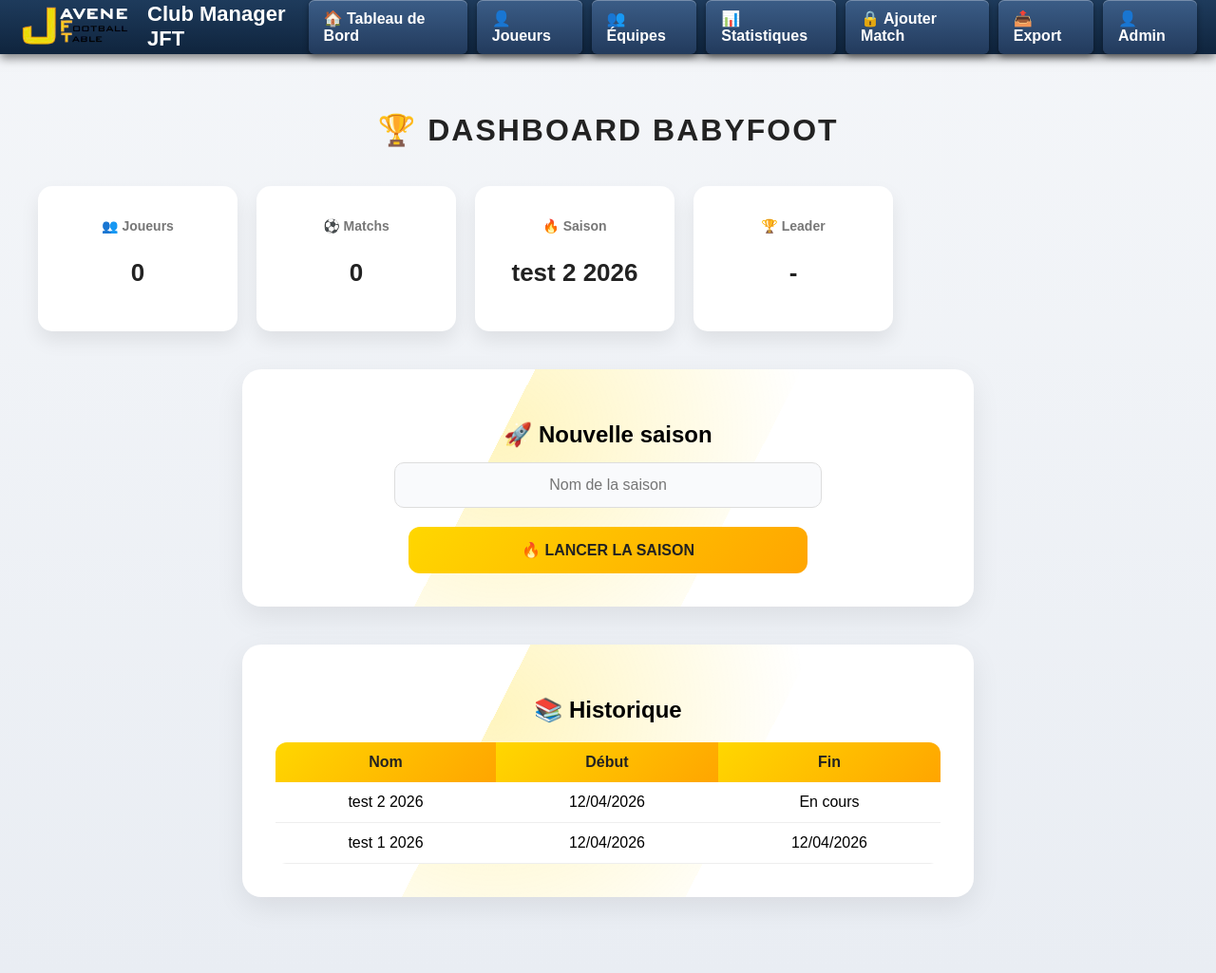
After one commit to yoann-chaperon/babyfoot-jft, a Flask app: page /admin/season in a window 1280 px wide. The commit adds this page. Shown: the whole page at 95% size. Run offline with Flask 3, Linux system fonts and the light colour scheme; some libraries are stand-ins or nearby versions.

Commit message:
ajouter admin_season

```diff
--- a/app.py
+++ b/app.py
@@ -88,7 +88,25 @@
     description = db.Column(db.String(100))
     joueur = db.relationship("Player")
 
+class Season(db.Model):
+    id = db.Column(db.Integer, primary_key=True)
+    name = db.Column(db.String(100))
+    date_start = db.Column(db.DateTime)
+    date_end = db.Column(db.DateTime, nullable=True)
+    active = db.Column(db.Boolean, default=True)
 
+
+class PlayerSeasonStats(db.Model):
+    id = db.Column(db.Integer, primary_key=True)
+    player_id = db.Column(db.Integer)
+    season_id = db.Column(db.Integer)
+
+    duel = db.Column(db.Integer, default=0)
+    goal = db.Column(db.Integer, default=0)
+    wins = db.Column(db.Integer, default=0)
+    losses = db.Column(db.Integer, default=0)
+    matches = db.Column(db.Integer, default=0)
+    elo = db.Column(db.Integer, default=1000)
 # créer la table si elle n'existe pas
 with app.app_context():
     db.create_all()
@@ -1321,6 +1339,64 @@
 
     return redirect(url_for('admin_chbb'))
 
+# ANCHOR admin season
+@app.route("/admin/season")
+def admin_season():
+    seasons = Season.query.order_by(Season.date_start.desc()).all()
+    current = Season.query.filter_by(active=True).first()
+
+    return render_template(
+        "admin_season.html",
+        seasons=seasons,
+        current_season=current
+    )
+
+# ANCHOR admin new season
+@app.route("/admin/season/new", methods=["POST"])
+def new_season():
+
+    from datetime import datetime
+
+    current = Season.query.filter_by(active=True).first()
+
+    if current:
+        current.active = False
+        current.date_end = datetime.now()
+
+    # sauvegarde stats ici (tu peux brancher PlayerSeasonStats)
+
+    # reset joueurs
+    players = Player.query.all()
+    for p in Player.query.all():
+
+        # RESET STATS
+        p.duel = 0
+        p.goal = 0
+        p.goal_won = 0
+
+        # 🔥 MATCHS
+        p.matches = 0
+        p.matches_duel = 0
+        p.matches_goal = 0
+
+        # 🔥 RESULTATS
+        p.wins = 0
+        p.losses = 0
+
+        # 🔥 ELO
+        p.elo = 1000
+
+    # nouvelle saison
+    new = Season(
+        name=request.form.get("name"),
+        date_start=datetime.now(),
+        active=True
+    )
+
+    db.session.add(new)
+    db.session.commit()
+
+    return redirect("/admin/season")
 
 # ANCHOR no cache
 @app.after_request
--- /dev/null
+++ b/static/css/admin_season.css
@@ -0,0 +1,307 @@
+/* ============================= */
+/* GLOBAL */
+/* ============================= */
+body {
+    background: linear-gradient(180deg, #f4f6f9, #e9edf3);
+    margin: 0;
+    font-family: 'Poppins', sans-serif;
+    color: #222;
+}
+
+/* ============================= */
+/* CONTAINER */
+/* ============================= */
+.admin-container {
+    max-width: 1200px;
+    min-height: 100vh;
+    margin: auto;
+    padding: 40px 20px;
+}
+
+/* ============================= */
+/* TITRES */
+/* ============================= *//* ============================= */
+/* GRID DASHBOARD */
+/* ============================= */
+.dashboard-grid {
+    display: grid;
+    grid-template-columns: repeat(auto-fit, minmax(180px, 1fr));
+    gap: 20px;
+    width: 100%;
+    max-width: 900px;
+    margin-bottom: 40px;
+}
+
+/* ============================= */
+/* STAT CARD */
+/* ============================= */
+.stat-card {
+    background: #fff;
+    border-radius: 15px;
+    padding: 20px;
+
+    text-align: center;
+
+    box-shadow: 0 10px 20px rgba(0,0,0,0.08);
+
+    transition: 0.3s;
+    position: relative;
+    overflow: hidden;
+}
+
+/* glow subtil */
+.stat-card::before {
+    content: "";
+    position: absolute;
+    inset: 0;
+    background: radial-gradient(circle at top,
+        rgba(255,215,0,0.25),
+        transparent 70%);
+    opacity: 0;
+    transition: 0.4s;
+}
+
+/* hover */
+.stat-card:hover::before {
+    opacity: 1;
+}
+
+.stat-card:hover {
+    transform: translateY(-5px) scale(1.03);
+}
+
+/* texte */
+.stat-card h3 {
+    font-size: 14px;
+    color: #777;
+    margin-bottom: 10px;
+}
+
+.stat-card p {
+    font-size: 26px;
+    font-weight: bold;
+    color: #222;
+}
+
+/* ============================= */
+/* ANIMATION APPARITION */
+/* ============================= */
+.fut-card, .stat-card {
+    animation: fadeUp 0.6s ease;
+}
+
+@keyframes fadeUp {
+    from {
+        opacity: 0;
+        transform: translateY(20px);
+    }
+    to {
+        opacity: 1;
+        transform: translateY(0);
+    }
+}
+.admin-container h1 {
+    text-align: center;
+    font-size: 32px;
+    margin-bottom: 40px;
+    text-transform: uppercase;
+    letter-spacing: 2px;
+    color: #222;
+}
+
+.admin-container h2 {
+    margin-bottom: 15px;
+    text-align: center;
+}
+
+/* ============================= */
+/* CARD FUT LIGHT */
+/* ============================= */
+.fut-card {
+    position: relative;
+    width: 100%;
+    max-width: 700px;
+    margin: 20px auto 40px auto;
+
+    padding: 35px;
+
+    background: #ffffff;
+    border-radius: 20px;
+
+    box-shadow: 0 10px 30px rgba(0, 0, 0, 0.08);
+    overflow: hidden;
+    text-align: center;
+}
+
+/* ============================= */
+/* GLOW DOUX */
+/* ============================= */
+.fut-card::before {
+    content: "";
+    position: absolute;
+    inset: 0;
+
+    background: radial-gradient(circle at top,
+            rgba(255, 215, 0, 0.25),
+            transparent 70%);
+
+    animation: glowMove 8s linear infinite;
+    z-index: 1;
+}
+
+/* ============================= */
+/* REFLET FUT */
+/* ============================= */
+.fut-card::after {
+    content: "";
+    position: absolute;
+    inset: 0;
+
+    background: linear-gradient(120deg,
+            transparent 40%,
+            rgba(255, 255, 255, 0.6),
+            transparent 70%);
+
+    opacity: 0;
+    transition: 0.4s;
+    z-index: 2;
+}
+
+.fut-card:hover::after {
+    opacity: 1;
+}
+
+/* ============================= */
+/* ANIMATION */
+/* ============================= */
+@keyframes glowMove {
+    0% {
+        transform: rotate(0deg);
+    }
+
+    100% {
+        transform: rotate(360deg);
+    }
+}
+
+/* ============================= */
+/* CONTENU AU-DESSUS */
+/* ============================= */
+.fut-card>* {
+    position: relative;
+    z-index: 3;
+}
+
+/* ============================= */
+/* SAISON */
+/* ============================= */
+.season-current {
+    font-size: 18px;
+}
+
+/* ============================= */
+/* FORMULAIRE */
+/* ============================= */
+.season-form {
+    display: flex;
+    flex-direction: column;
+    gap: 20px;
+    align-items: center;
+}
+
+/* INPUT */
+/* ============================= */
+.season-form input {
+    width: 100%;
+    max-width: 420px;
+
+    padding: 14px;
+    border-radius: 10px;
+    border: 1px solid #ddd;
+
+    background: #f9fafc;
+    color: #222;
+    font-size: 16px;
+    text-align: center;
+
+    transition: 0.3s;
+}
+
+.season-form input:focus {
+    outline: none;
+    border-color: gold;
+    box-shadow: 0 0 10px rgba(255, 215, 0, 0.4);
+}
+
+/* ============================= */
+/* BOUTON FUT */
+/* ============================= */
+.btn-fut {
+    width: 100%;
+    max-width: 420px;
+
+    padding: 15px;
+    border-radius: 12px;
+    border: none;
+
+    background: linear-gradient(135deg, gold, orange);
+    color: #222;
+
+    font-weight: bold;
+    font-size: 16px;
+    cursor: pointer;
+
+    text-transform: uppercase;
+    transition: 0.3s;
+}
+
+/* HOVER */
+.btn-fut:hover {
+    transform: scale(1.05);
+    box-shadow: 0 5px 20px rgba(255, 215, 0, 0.4);
+}
+
+/* ============================= */
+/* TABLE */
+/* ============================= */
+.admin-table {
+    width: 100%;
+    border-collapse: collapse;
+    margin-top: 20px;
+
+    background: #fff;
+    border-radius: 12px;
+    overflow: hidden;
+}
+
+/* HEADER */
+.admin-table th {
+    background: linear-gradient(135deg, gold, orange);
+    color: #222;
+    padding: 12px;
+}
+
+/* CELLULES */
+.admin-table td {
+    padding: 12px;
+    text-align: center;
+    border-bottom: 1px solid #eee;
+}
+
+/* HOVER */
+.admin-table tr:hover {
+    background: rgba(255, 215, 0, 0.1);
+}
+
+/* ============================= */
+/* RESPONSIVE */
+/* ============================= */
+@media (max-width: 600px) {
+    .fut-card {
+        padding: 25px;
+    }
+
+    .admin-container h1 {
+        font-size: 24px;
+    }
+}
--- a/templates/admin.html
+++ b/templates/admin.html
@@ -10,6 +10,7 @@
         <a href="/admin/player/new" class="btn btn-add">➕ Ajouter joueur</a>
         <a href="/admin/player/list" class="btn btn-edit">✏️ Modifier joueur</a>
         <a href="/admin/match/new" class="btn btn-add">⚽ Ajouter match</a>
+        <a href="/admin/season" class="btn btn-add">🏆 Gestion saisons</a>
         <a href="/admin/match/list" class="btn btn-edit">📝 Modifier score</a>
         <a href="/admin/dettes" class="btn btn-add">💶 Dettes</a>
         <a href="/admin/chbb/login" class="btn btn-edit">🍻 CHBB</a>
--- /dev/null
+++ b/templates/admin_season.html
@@ -0,0 +1,86 @@
+{% extends "base.html" %}
+
+{% block content %}
+<div class="admin-container">
+
+    <h1>🏆 Dashboard Babyfoot</h1>
+
+    <!-- ================= STATS ================= -->
+    <div class="dashboard-grid">
+
+        <div class="stat-card">
+            <h3>👥 Joueurs</h3>
+            <p>{{ players|length }}</p>
+        </div>
+
+        <div class="stat-card">
+            <h3>⚽ Matchs</h3>
+            <p>{{ matches|length }}</p>
+        </div>
+
+        <div class="stat-card">
+            <h3>🔥 Saison</h3>
+            <p>{{ current_season.name if current_season else "Aucune" }}</p>
+        </div>
+
+        <div class="stat-card">
+            <h3>🏆 Leader</h3>
+            <p>{{ top_elo.name if top_elo else "-" }}</p>
+        </div>
+
+    </div>
+
+    <!-- ================= FORM ================= -->
+    <div class="fut-card">
+
+        <h2>🚀 Nouvelle saison</h2>
+
+        <form method="POST"
+              action="/admin/season/new"
+              class="season-form"
+              onsubmit="return confirm('⚠️ Reset total. Continuer ?')">
+
+            <input type="text" name="name" placeholder="Nom de la saison" required>
+
+            <button class="btn-fut">
+                🔥 Lancer la saison
+            </button>
+
+        </form>
+
+    </div>
+
+    <!-- ================= HISTORIQUE ================= -->
+    <div class="fut-card">
+
+        <h2>📚 Historique</h2>
+
+        <table class="admin-table">
+            <thead>
+                <tr>
+                    <th>Nom</th>
+                    <th>Début</th>
+                    <th>Fin</th>
+                </tr>
+            </thead>
+            <tbody>
+                {% for s in seasons %}
+                <tr>
+                    <td>{{ s.name }}</td>
+                    <td>{{ s.date_start.strftime('%d/%m/%Y') }}</td>
+                    <td>
+                        {% if s.date_end %}
+                            {{ s.date_end.strftime('%d/%m/%Y') }}
+                        {% else %}
+                            En cours
+                        {% endif %}
+                    </td>
+                </tr>
+                {% endfor %}
+            </tbody>
+        </table>
+
+    </div>
+
+</div>
+{% endblock %}
```
Also changed, not shown: migrate_seasons.py (added, +166 -0 lines), static/css/player.css (+7 -1 lines), instance/babyfoot.db.
